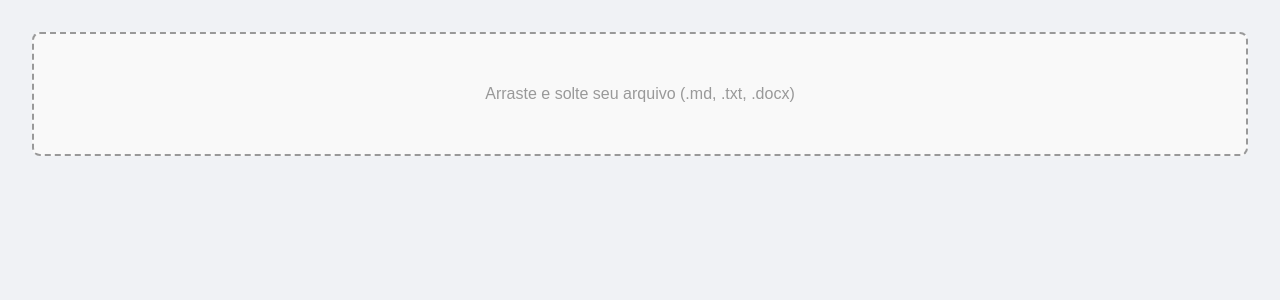
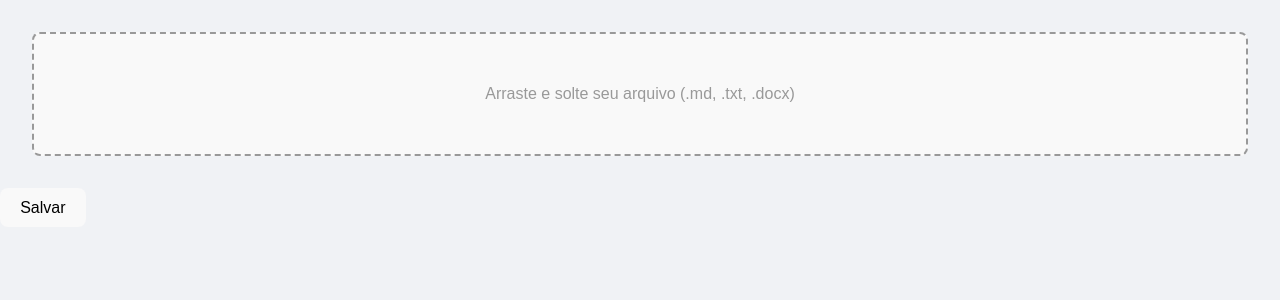
Before and after one commit to ryuvi/SuperMind, a React (Vite) app: page / in a window 1280 px wide. Shown: the top 300 px of the page. Built offline with nearby package versions, Linux system fonts and the light colour scheme.

Commit message:
v1.1.0:Export Add

```diff
--- a/package.json
+++ b/package.json
@@ -10,6 +10,7 @@
     "preview": "vite preview"
   },
   "dependencies": {
+    "html2canvas": "^1.4.1",
     "mammoth": "^1.9.1",
     "mind-elixir": "^4.6.1",
     "react": "^19.1.0",
--- a/src/App.tsx
+++ b/src/App.tsx
@@ -2,9 +2,26 @@ import React, { useState } from "react";
 import { FileDrop } from "./components/FileDrop";
 import { MindMap } from "./components/MindMap";
 import type { MindElixirData } from "./utils/parser";
+import html2canvas from "html2canvas";
 
 export const App: React.FC = () => {
   const [mapData, setMapData] = useState<MindElixirData | null>(null);
+
+  const handleSave = () => {
+    const el = document.querySelector('.mind-elixir-box') as HTMLElement
+    if (!el) return
+
+    html2canvas(el, {
+      useCORS: true,
+      backgroundColor: '#fff',
+      scale: 2,
+    }).then((canva) => {
+      const link = document.createElement('a')
+      link.download = 'mapa-mental.png'
+      link.href = canva.toDataURL('image/png')
+      link.click()
+    })
+  }
 
   return (
     <main
@@ -23,6 +40,9 @@ export const App: React.FC = () => {
       <div style={{ padding: "1rem" }}>
         <FileDrop onFileProcessed={setMapData} />
       </div>
+      <div>
+        <button onClick={handleSave}>Salvar</button>
+      </div>
       <div style={{ flex: 1, overflow: "hidden", padding: '1rem' }}>
         {mapData && <MindMap data={mapData} />}
       </div>
--- a/src/components/MindMap.tsx
+++ b/src/components/MindMap.tsx
@@ -7,7 +7,7 @@ interface MindMapProps {
 
 export const MindMap: React.FC<MindMapProps> = ({ data }) => {
   const containerRef = useRef<HTMLDivElement>(null)
-  const mindInstanceRef = useRef<MindElixir | null>(null)
+  const mindInstanceRef = useRef<InstanceType<typeof MindElixir> | null>(null)
 
   useEffect(() => {
     if (!containerRef.current) return
```
Also changed, not shown: 1 other file (tests, documents, lock files or other folders).
